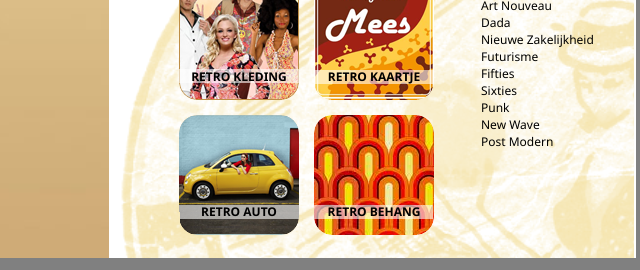
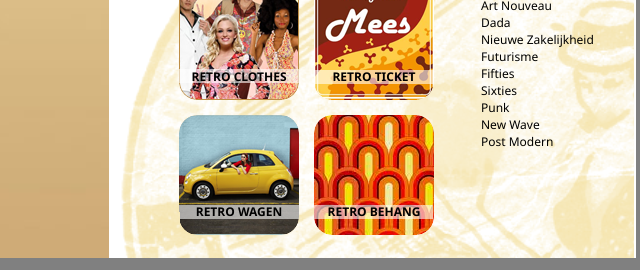
Before and after one commit to Danny-Eiweleit/GIT-herexamen, a plain HTML site: page index.html in a window 1280 px wide. Shown: the part 518-788 px from the top of the page, 516-1156 px from the left. Drawn offline with Linux system fonts and the light colour scheme.

Commit message:
index.html link text aangepast
Ik heb de linkjes aangepast naar retro clothes, retro ticket, retro wagen

```diff
--- a/index.html
+++ b/index.html
@@ -36,13 +36,13 @@
             ><div id="retro6"><p>retro poster</p></div></a
           >
           <a href="#"
-            ><div id="retro3"><p>retro kleding</p></div></a
+            ><div id="retro3"><p>retro clothes</p></div></a
           >
           <a href="#"
-            ><div id="retro7"><p>retro kaartje</p></div></a
+            ><div id="retro7"><p>retro ticket</p></div></a
           >
           <a href="#"
-            ><div id="retro4"><p>retro auto</p></div></a
+            ><div id="retro4"><p>retro wagen</p></div></a
           >
           <a href="#"
             ><div id="retro8"><p>retro behang</p></div></a
```
